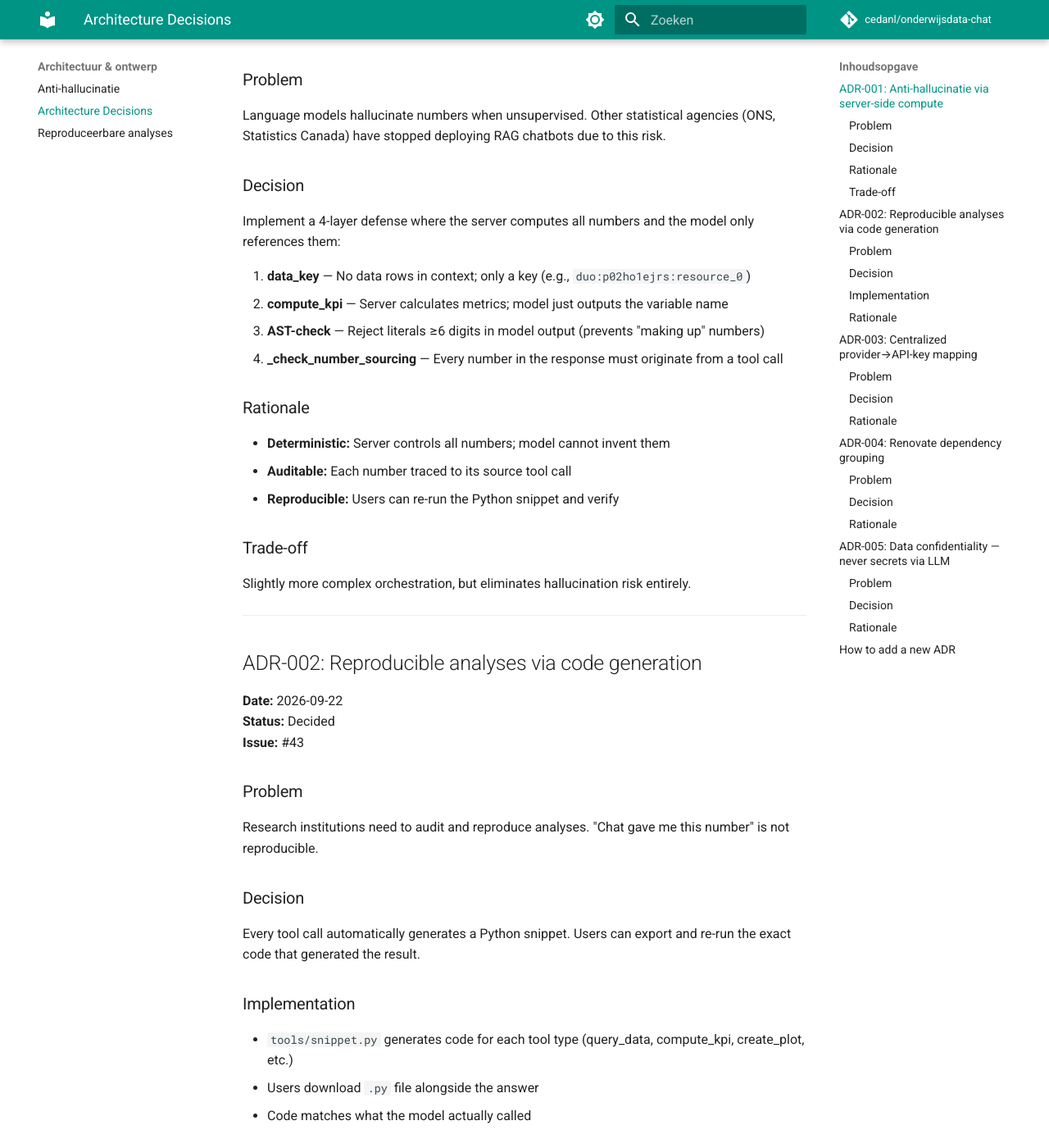
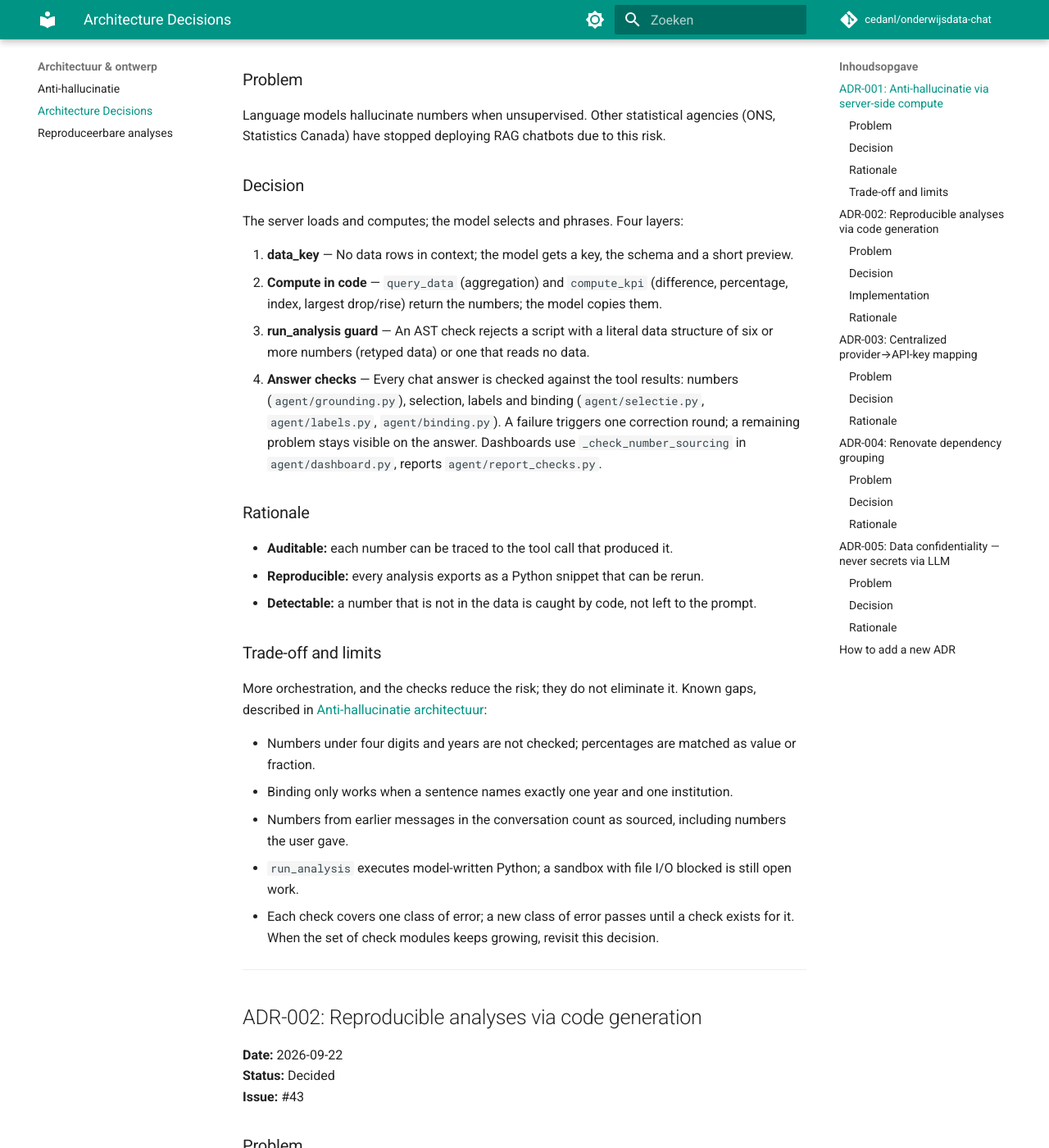
Before and after one commit to cedanl/onderwijsdata-chat, an MkDocs documentation site: the page built from docs/architecture-decisions.md, in a window 1280 px wide and 1400 px high, scrolled down 397 px. Shown: the whole window at 82% size. Built offline with MkDocs 1.6.1 and Material for MkDocs 9.7.7, drawn with Linux system fonts in a browser that asks for light colours; comment, search, counter and statistics services are not loaded; some of the changed text lies outside the part shown.

Commit message:
docs(adr): ADR-001 noemt zijn grenzen in plaats van 'eliminates entirely'
ADR-001 beloofde dat de architectuur het hallucinatierisico 'entirely'
wegneemt. Twee lagen klopten ook niet: de AST-check keurt een
run_analysis-script met een literal van zes of meer getallen af, niet
'literals ≥6 digits in model output', en de chat gebruikt
agent/grounding.py, niet _check_number_sourcing (dat is het dashboard).

Nu: de lagen zoals ze in de code staan, 'reduce, not eliminate', en de
bekende gaten (kleine getallen, binding bij één jaar en instelling,
gespreksgetallen als bron, de run_analysis-sandbox), met een link naar
'Wat dit niet dekt' in de anti-hallucinatiepagina. Ook: herzie het
besluit als het aantal controlemodules blijft groeien.

Uit audit ronde 2, T1 (GitHub-spiegel #125).

Co-Authored-By: Claude Opus 5.5 <noreply@anthropic.com>

```diff
--- a/docs/architecture-decisions.md
+++ b/docs/architecture-decisions.md
@@ -4,7 +4,7 @@ This document captures major architectural decisions and their rationale. Each d
 
 ## ADR-001: Anti-hallucinatie via server-side compute
 
-**Date:** 2026-09-22
+**Date:** 2026-09-22 (revised 2026-10-02: limits stated)
 **Status:** Decided
 **Issue:** #39, #8
 
@@ -12,20 +12,26 @@ This document captures major architectural decisions and their rationale. Each d
 Language models hallucinate numbers when unsupervised. Other statistical agencies (ONS, Statistics Canada) have stopped deploying RAG chatbots due to this risk.
 
 ### Decision
-Implement a 4-layer defense where the server computes all numbers and the model only references them:
+The server loads and computes; the model selects and phrases. Four layers:
 
-1. **data_key** — No data rows in context; only a key (e.g., `duo:p02ho1ejrs:resource_0`)
-2. **compute_kpi** — Server calculates metrics; model just outputs the variable name
-3. **AST-check** — Reject literals ≥6 digits in model output (prevents "making up" numbers)
-4. **_check_number_sourcing** — Every number in the response must originate from a tool call
+1. **data_key** — No data rows in context; the model gets a key, the schema and a short preview.
+2. **Compute in code** — `query_data` (aggregation) and `compute_kpi` (difference, percentage, index, largest drop/rise) return the numbers; the model copies them.
+3. **run_analysis guard** — An AST check rejects a script with a literal data structure of six or more numbers (retyped data) or one that reads no data.
+4. **Answer checks** — Every chat answer is checked against the tool results: numbers (`agent/grounding.py`), selection, labels and binding (`agent/selectie.py`, `agent/labels.py`, `agent/binding.py`). A failure triggers one correction round; a remaining problem stays visible on the answer. Dashboards use `_check_number_sourcing` in `agent/dashboard.py`, reports `agent/report_checks.py`.
 
 ### Rationale
-- **Deterministic:** Server controls all numbers; model cannot invent them
-- **Auditable:** Each number traced to its source tool call
-- **Reproducible:** Users can re-run the Python snippet and verify
+- **Auditable:** each number can be traced to the tool call that produced it.
+- **Reproducible:** every analysis exports as a Python snippet that can be rerun.
+- **Detectable:** a number that is not in the data is caught by code, not left to the prompt.
 
-### Trade-off
-Slightly more complex orchestration, but eliminates hallucination risk entirely.
+### Trade-off and limits
+More orchestration, and the checks reduce the risk; they do not eliminate it. Known gaps, described in [Anti-hallucinatie architectuur](anti-hallucination-architecture.md#wat-dit-niet-dekt):
+
+- Numbers under four digits and years are not checked; percentages are matched as value or fraction.
+- Binding only works when a sentence names exactly one year and one institution.
+- Numbers from earlier messages in the conversation count as sourced, including numbers the user gave.
+- `run_analysis` executes model-written Python; a sandbox with file I/O blocked is still open work.
+- Each check covers one class of error; a new class of error passes until a check exists for it. When the set of check modules keeps growing, revisit this decision.
 
 ---
 
```
